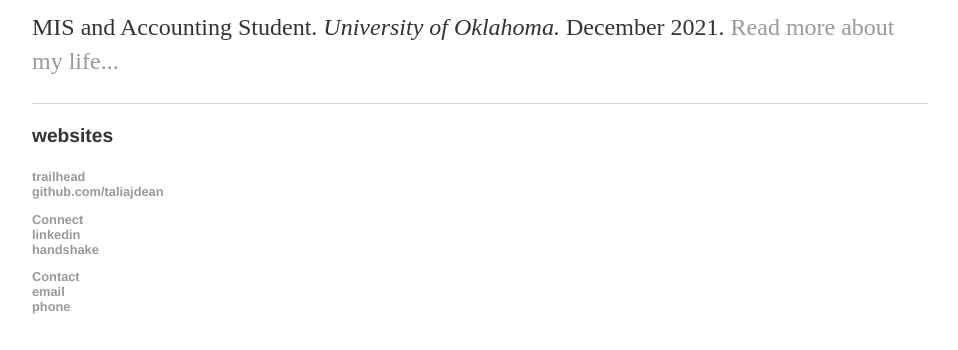
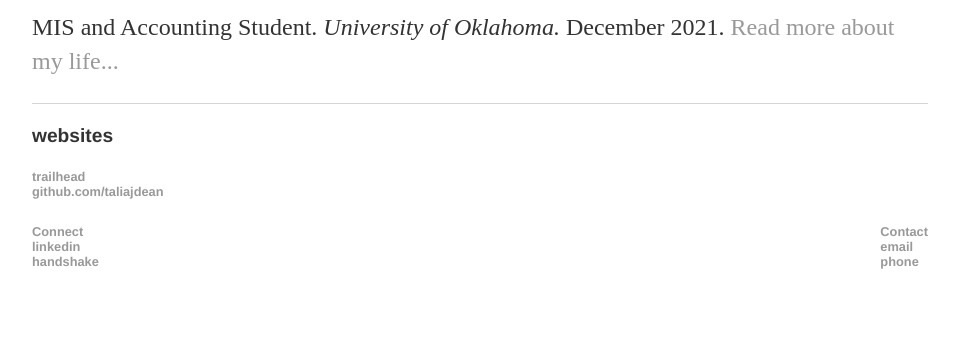
Before and after one commit to taliajdean/taliajdean.github.io, a plain HTML site: page index.html in a window 1280 px wide. Shown: the part 240-590 px from the top of the page, without its empty margins (160-1118 px from the left). Drawn offline with Linux system fonts and the light colour scheme.

Commit message:
Update main.css

```diff
--- a/css/main.css
+++ b/css/main.css
@@ -13,8 +13,16 @@ nav ul li}
     margin-right: 20px;
 }
 footer ul.left{
-    display: block;
+    display: inline-block;
     float: left;
+}
+footer ul.middle{
+    display:inline-block;
+    float:center;
+}
+footer ul.right{
+    display:inline-block;
+    float:right;
 }
 
 footer ul li {
```
